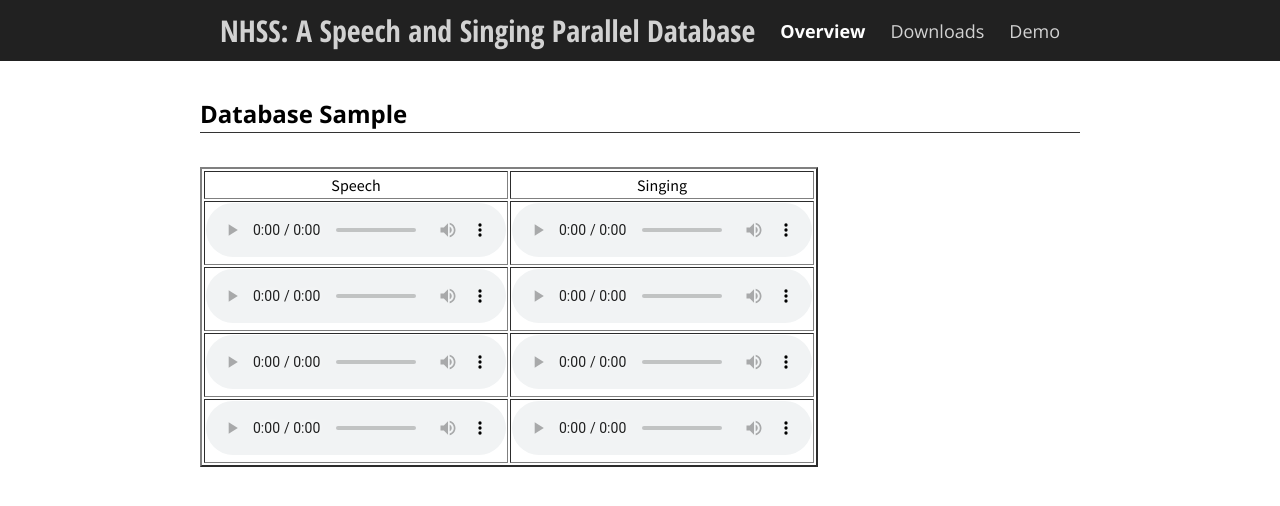
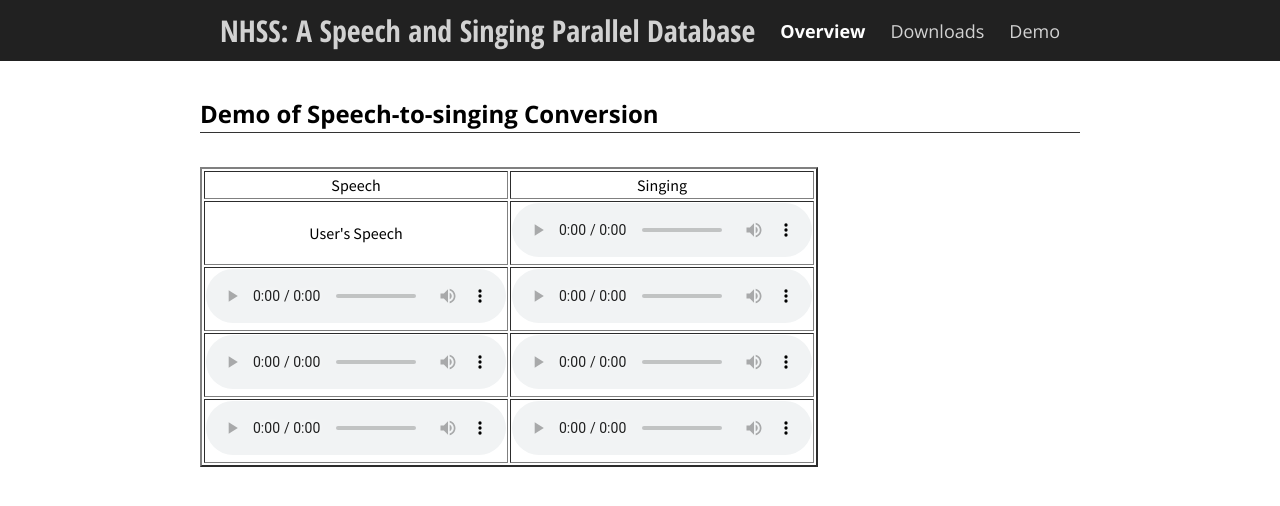
Before and after one commit to bidishasharma/bidishasharma.github.io, a Jekyll site: the page NHSS_Database/demo.html, which Jekyll copies as it is, in a window 1280 px wide. Shown: the top 506 px of the page. Built offline with Jekyll 4.4.1, drawn with Linux system fonts in a browser that asks for light colours.

Commit message:
Update demo.html

```diff
--- a/NHSS_Database/demo.html
+++ b/NHSS_Database/demo.html
@@ -29,7 +29,7 @@
       <div class="content-table flex-column">
         <!-------------------------------------------------------------------------------------------->
         <!--Start Intro-->
-<h2 class="add-top-margin">Database Sample</h2>
+<h2 class="add-top-margin">Demo of Speech-to-singing Conversion</h2>
 <hr>
 <br>
 <table style="height: 64px;" border="2" width="611">
@@ -39,10 +39,7 @@
 <td style="text-align: center; width: 301.333px;">Singing</td>
 </tr>
 <tr>
-<td style="width: 301.333px;"><audio controls="controls">
-			  <source src="audio/Speech_1_578.wav" type="audio/wav" />
-			Your browser does not support the audio element.
-			</audio></td>
+<td style="text-align: center; width: 301.333px;">User's Speech</td>
 <td style="width: 301.333px;"><audio controls="controls">
 			  <source src="audio/Song_1_578.wav" type="audio/wav" />
 			Your browser does not support the audio element.
@@ -81,7 +78,7 @@
 </tr>
 </tbody>
 </table>
-	<p></p>
+
 
         <!-- <div class="flex-row">
           <div class="flex-item flex-column">
@@ -91,7 +88,6 @@
               The NHSS database is provided strictly for research purposes only. To acquire the database, fill up the following licence and <a href="mailto:s.bidisha@nus.edu.sg?Subject=Hello%20again" target="_top">email us</a>.
 	    </p>  -->
 
-<p></p>
 <!-- <h2 class="add-top-margin">NHSS Database Licence</h2>
 <hr>
 <p><iframe src="uploads/NUSLicence.pdf#toolbar=0" width="100%" height="500px">
```
